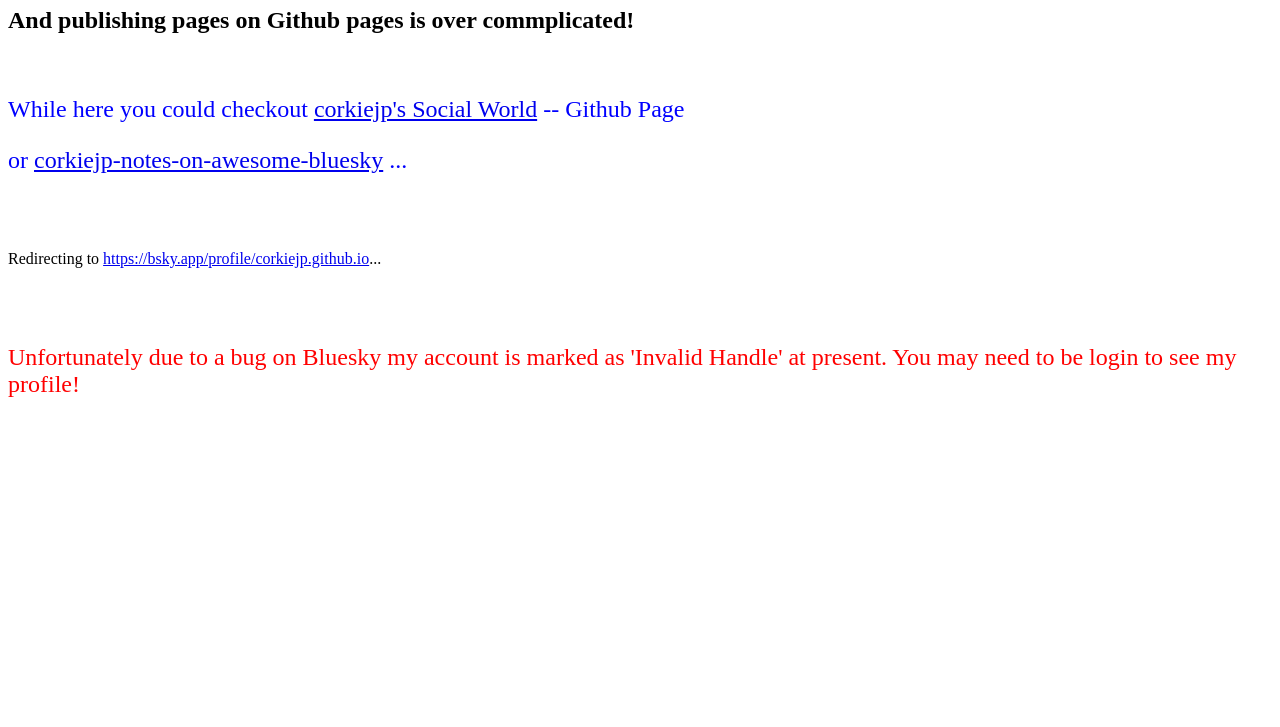
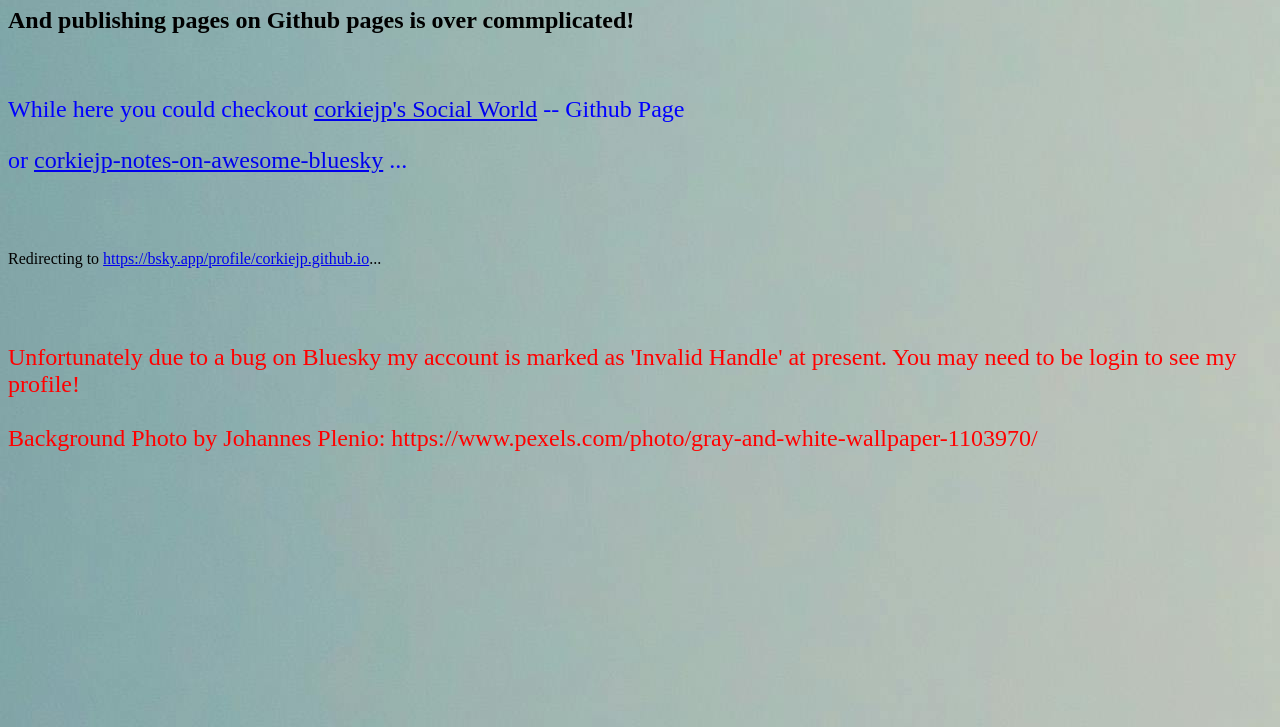
Before and after one commit to corkiejp/github.io, a plain HTML site: page index.html in a window 1280 px wide. Shown: the part 73-800 px from the top of the page. Drawn offline with Linux system fonts and the light colour scheme.

Commit message:
added a background
background added

```diff
--- a/index.html
+++ b/index.html
@@ -2,6 +2,11 @@
 <html>
 <head>
 <!link http-equiv="refresh" content="0;url=https://bsky.app/profile/did:plc:qxlh6bohvep3taqhmtpipx4b">
+<style>
+body {
+  background-image: url('assets/images/about/pexels-jplenio-1103970.jpg');
+}
+</style>
 </head>
 <body>
 <h1> Not a developer not much to see here!</h1>
@@ -15,6 +20,9 @@
 <br><br>
 <p style="font-size: 24px; color: red;">Unfortunately due to a bug on Bluesky my account is marked as 'Invalid Handle' at present. You may need to be login to see my profile!
 <!script document.location.href = "https://bsky.app/profile/corkiejp.github.io";><!/script>
+<br>
+<br>
+Background Photo by Johannes Plenio: https://www.pexels.com/photo/gray-and-white-wallpaper-1103970/
 
 
 
```
Also changed, not shown: assets/images/about/pexels-jplenio-1103970.jpg (added).
